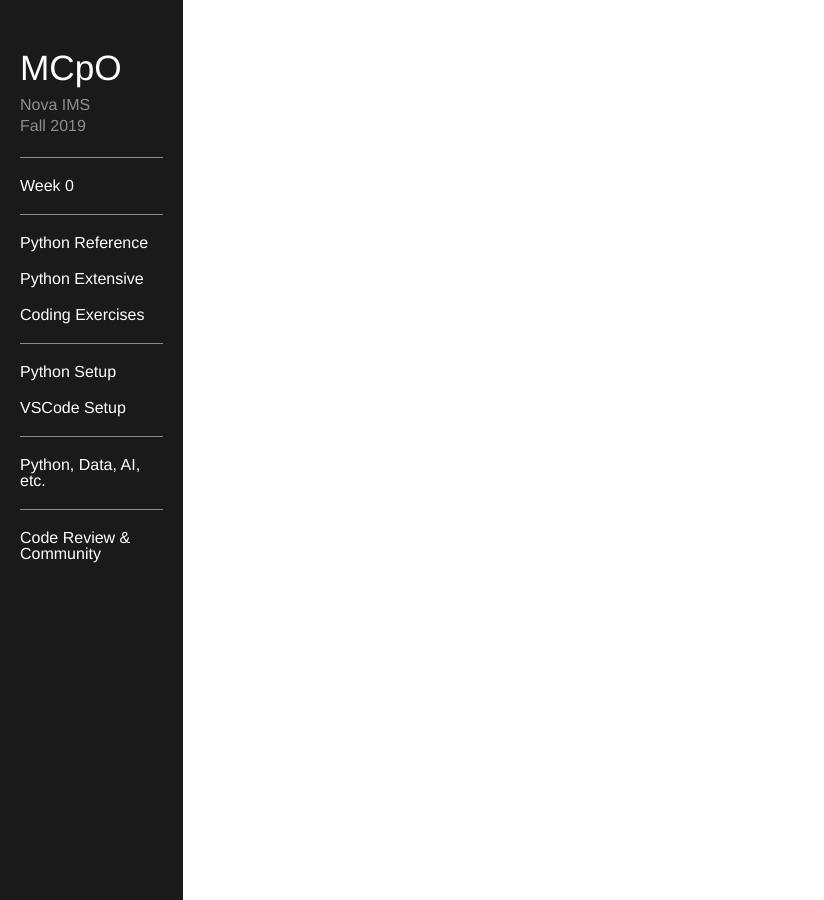
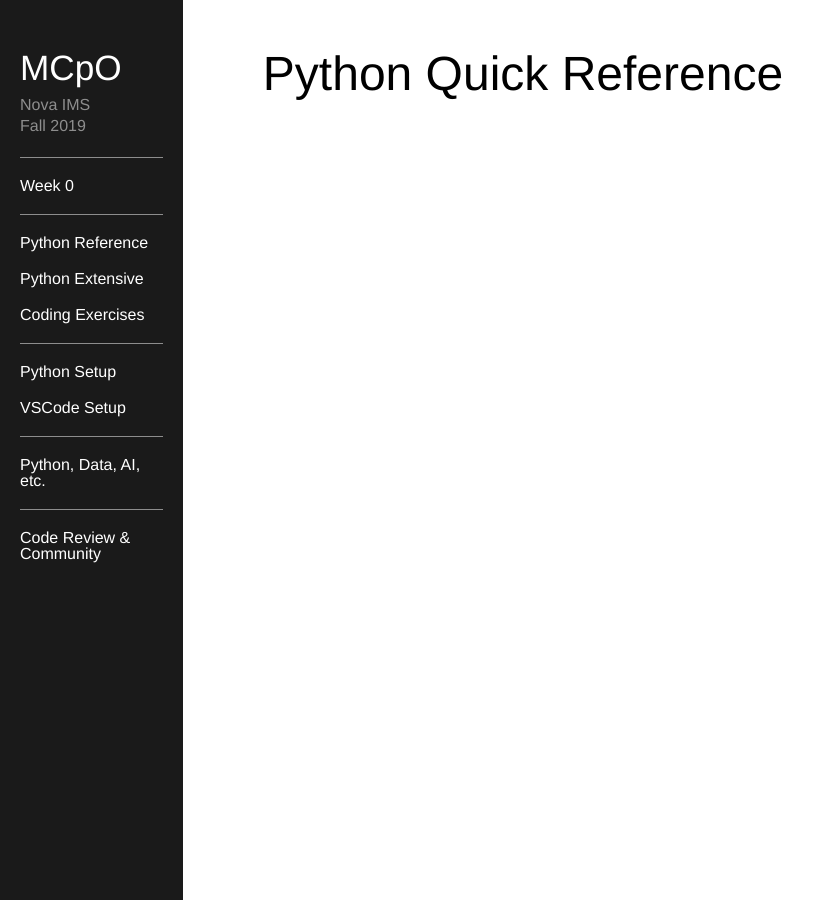
Before and after one commit to mcpo19/mcpo19_backup, a Jekyll site: the page built from python-reference/index.html, in a window 1280 px wide. Shown: the whole page, without its empty margins (0-824 px from the left). Built offline with Jekyll 4.4.1, drawn with Linux system fonts in a browser that asks for light colours.

Commit message:
Update index.html

```diff
--- a/python-reference/index.html
+++ b/python-reference/index.html
@@ -1,3 +1,4 @@
 ---
 layout: default
 ---
+<h1>Python Quick Reference</h1>
```
